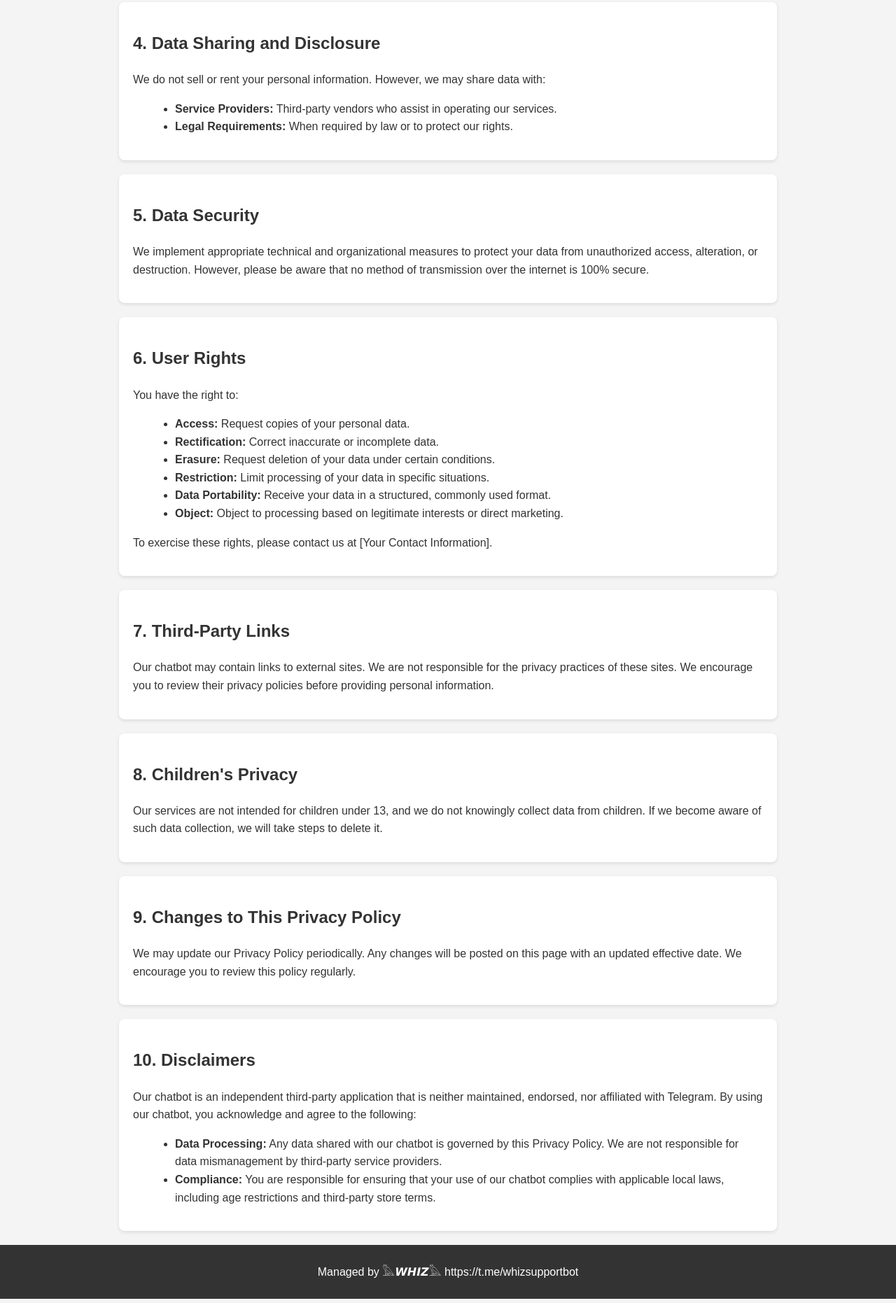
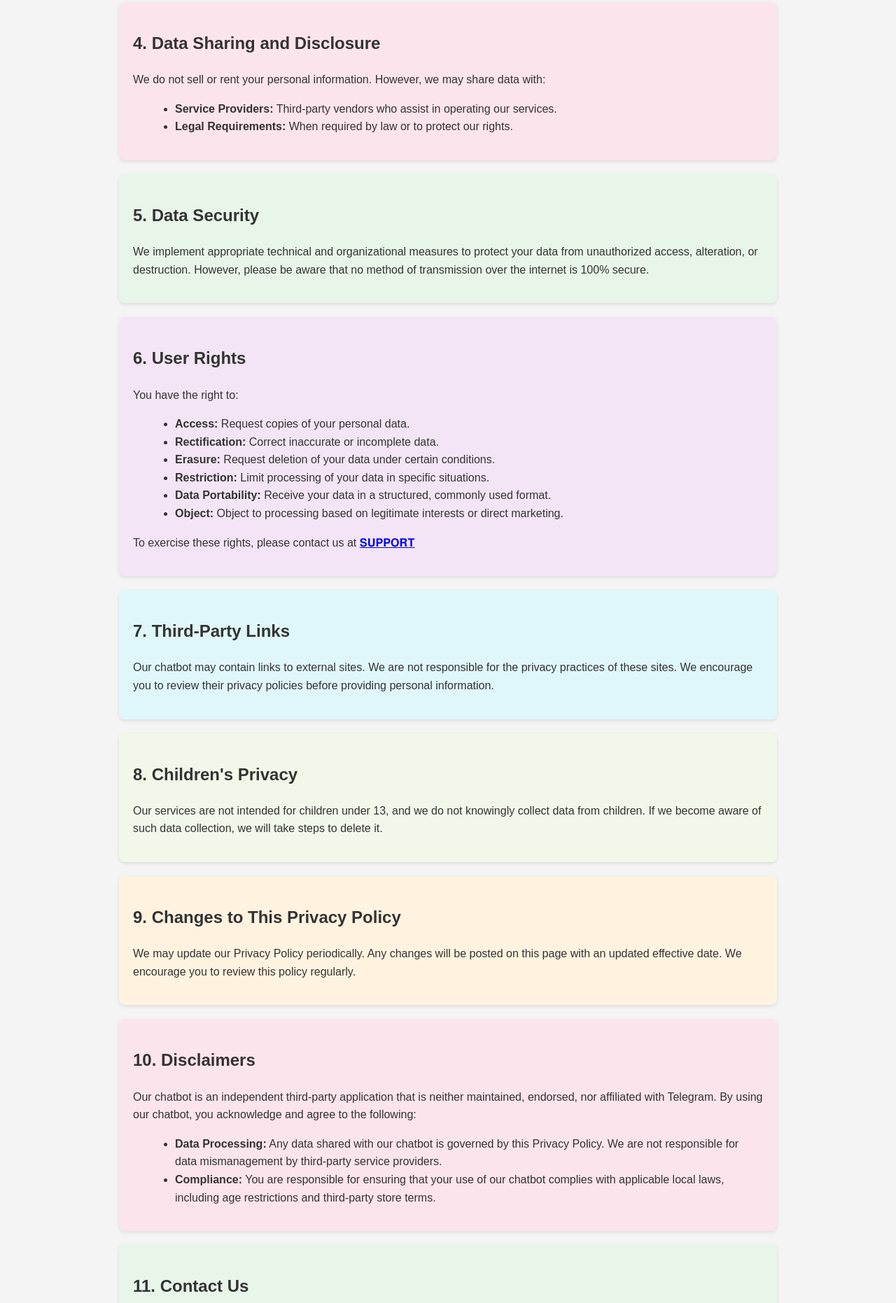
Before and after one commit to whizshop/policy-pip, a plain HTML site: page index.html in a window 1280 px wide. Shown: the part 938-2800 px from the top of the page at 70% size. Drawn offline with Linux system fonts and the light colour scheme.

Commit message:
Update index.html

```diff
--- a/index.html
+++ b/index.html
@@ -3,7 +3,7 @@
 <head>
     <meta charset="UTF-8">
     <meta name="viewport" content="width=device-width, initial-scale=1.0">
-    <title>Privacy Policy - WHIZ Premium GPT Bot</title>
+    <title>𝐏𝐫𝐢𝐯𝐚𝐜𝐲 𝐏𝐨𝐥𝐢𝐜𝐲 | 𓅓𝐖𝐡𝐢𝐳 𝐏𝐫𝐞𝐦𝐢𝐮𝐦 𝐆𝐏𝐓 𝐛𝐨𝐭</title>
     <style>
         body {
             font-family: Arial, sans-serif;
@@ -23,12 +23,12 @@
             margin: 0;
         }
         section {
-            background-color: #fff;
             margin: 20px auto;
             padding: 20px;
             max-width: 900px;
             border-radius: 8px;
             box-shadow: 0 2px 5px rgba(0, 0, 0, 0.1);
+            transition: background-color 0.3s ease;
         }
         h2 {
             color: #333;
@@ -47,6 +47,25 @@
             padding: 10px 0;
             margin-top: 20px;
         }
+        /* Colors for sections */
+        .section-a {
+            background-color: #e0f7fa;
+        }
+        .section-b {
+            background-color: #f1f8e9;
+        }
+        .section-c {
+            background-color: #fff3e0;
+        }
+        .section-d {
+            background-color: #fce4ec;
+        }
+        .section-e {
+            background-color: #e8f5e9;
+        }
+        .section-f {
+            background-color: #f3e5f5;
+        }
     </style>
 </head>
 <body>
@@ -54,11 +73,13 @@
         <h1>Privacy Policy</h1>
         <p>Effective Date: April 5, 2025</p>
     </header>
-    <section>
+
+    <section class="section-a">
         <h2>1. Introduction</h2>
-        <p>Welcome to the WHIZ Premium GPT Bot. This Privacy Policy outlines how we collect, use, and protect your personal information when you interact with our chatbot services. By using our bot, you agree to the collection and use of information in accordance with this policy.</p>
+        <p>Welcome to the 𓅓𝐖𝐡𝐢𝐳 𝐏𝐫𝐞𝐦𝐢𝐮𝐦 𝐆𝐏𝐓 𝐛𝐨𝐭. This Privacy Policy outlines how we collect, use, and protect your personal information when you interact with our chatbot services. By using our bot, you agree to the collection and use of information in accordance with this policy.</p>
     </section>
-    <section>
+
+    <section class="section-b">
         <h2>2. Information We Collect</h2>
         <p>We may collect the following types of information:</p>
         <ul>
@@ -67,7 +88,8 @@
             <li><strong>Cookies and Tracking Technologies:</strong> Data to enhance user experience and analyze usage.</li>
         </ul>
     </section>
-    <section>
+
+    <section class="section-c">
         <h2>3. How We Use Your Information</h2>
         <p>Your information is used for the following purposes:</p>
         <ul>
@@ -76,7 +98,8 @@
             <li><strong>For Analytics:</strong> Understand usage patterns to improve our services.</li>
         </ul>
     </section>
-    <section>
+
+    <section class="section-d">
         <h2>4. Data Sharing and Disclosure</h2>
         <p>We do not sell or rent your personal information. However, we may share data with:</p>
         <ul>
@@ -84,11 +107,13 @@
             <li><strong>Legal Requirements:</strong> When required by law or to protect our rights.</li>
         </ul>
     </section>
-    <section>
+
+    <section class="section-e">
         <h2>5. Data Security</h2>
         <p>We implement appropriate technical and organizational measures to protect your data from unauthorized access, alteration, or destruction. However, please be aware that no method of transmission over the internet is 100% secure.</p>
     </section>
-    <section>
+
+    <section class="section-f">
         <h2>6. User Rights</h2>
         <p>You have the right to:</p>
         <ul>
@@ -99,21 +124,25 @@
             <li><strong>Data Portability:</strong> Receive your data in a structured, commonly used format.</li>
             <li><strong>Object:</strong> Object to processing based on legitimate interests or direct marketing.</li>
         </ul>
-        <p>To exercise these rights, please contact us at [Your Contact Information].</p>
+        <p>To exercise these rights, please contact us at <a href="https://t.me/infocentersupportbot" target="_blank">𝐒𝐔𝐏𝐏𝐎𝐑𝐓</a></p>
     </section>
-    <section>
+
+    <section class="section-a">
         <h2>7. Third-Party Links</h2>
         <p>Our chatbot may contain links to external sites. We are not responsible for the privacy practices of these sites. We encourage you to review their privacy policies before providing personal information.</p>
     </section>
-    <section>
+
+    <section class="section-b">
         <h2>8. Children's Privacy</h2>
         <p>Our services are not intended for children under 13, and we do not knowingly collect data from children. If we become aware of such data collection, we will take steps to delete it.</p>
     </section>
-    <section>
+
+    <section class="section-c">
         <h2>9. Changes to This Privacy Policy</h2>
         <p>We may update our Privacy Policy periodically. Any changes will be posted on this page with an updated effective date. We encourage you to review this policy regularly.</p>
     </section>
-    <section>
+
+    <section class="section-d">
         <h2>10. Disclaimers</h2>
         <p>Our chatbot is an independent third-party application that is neither maintained, endorsed, nor affiliated with Telegram. By using our chatbot, you acknowledge and agree to the following:</p>
         <ul>
@@ -121,8 +150,14 @@
             <li><strong>Compliance:</strong> You are responsible for ensuring that your use of our chatbot complies with applicable local laws, including age restrictions and third-party store terms.</li>
         </ul>
     </section>
+
+    <section class="section-e">
+        <h2>11. Contact Us</h2>
+        <p>If you have any questions or concerns about this Privacy Policy, please feel free to reach out to us via Telegram at <a href="https://t.me/infocentersupportbot" target="_blank">𝐒𝐔𝐏𝐏𝐎𝐑𝐓</a></p>
+    </section>
+
     <footer>
-        <p>Managed by 𓅓𝙒𝞖𝞘𝙕𓅓 https://t.me/whizsupportbot</p>
+        <p>Managed by <a href="https://t.me/infocentersupportbot" target="_blank">𓅓𝙒𝞖𝞘𝙕𓅓</a></p>
     </footer>
 </body>
 </html>
```
